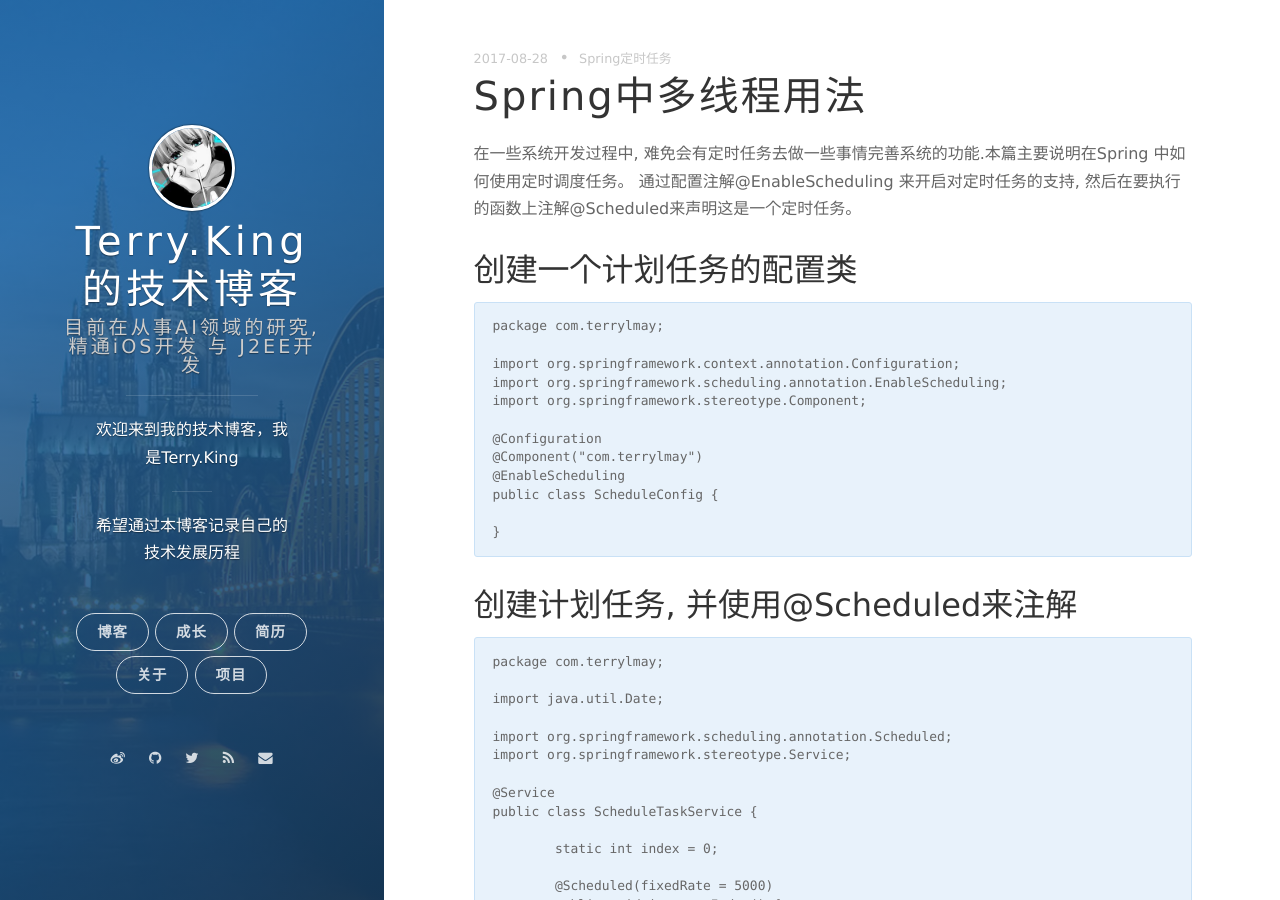
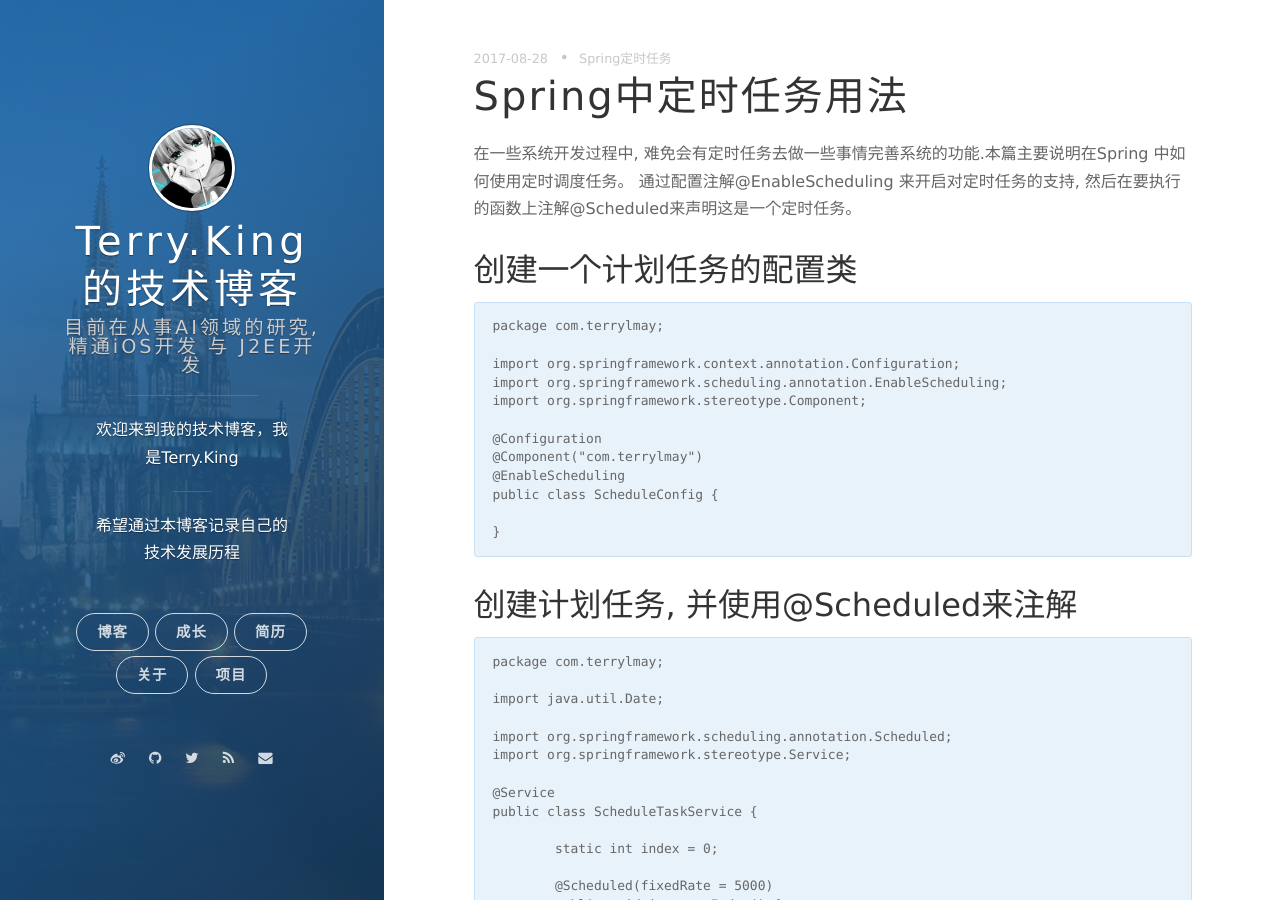
Before and after one commit to terryKing1992/terryKing1992.github.io, a Jekyll site: the page built from _posts/2017-08-28-spring-enablescheduling.md, in a window 1280 px wide and 900 px high. Built offline with Jekyll 4.4.1, drawn with Linux system fonts in a browser that asks for light colours; nearby versions of some CDN libraries; comment, search, counter and statistics services are not loaded.

Commit message:
修正标题

```diff
--- a/_posts/2017-08-28-spring-enablescheduling.md
+++ b/_posts/2017-08-28-spring-enablescheduling.md
@@ -1,6 +1,6 @@
 ---
 layout: post
-title: Spring中多线程用法
+title: Spring中定时任务用法
 date: 2017-08-28 23:37:37
 tags: [Spring, 定时任务]
 ---
```
